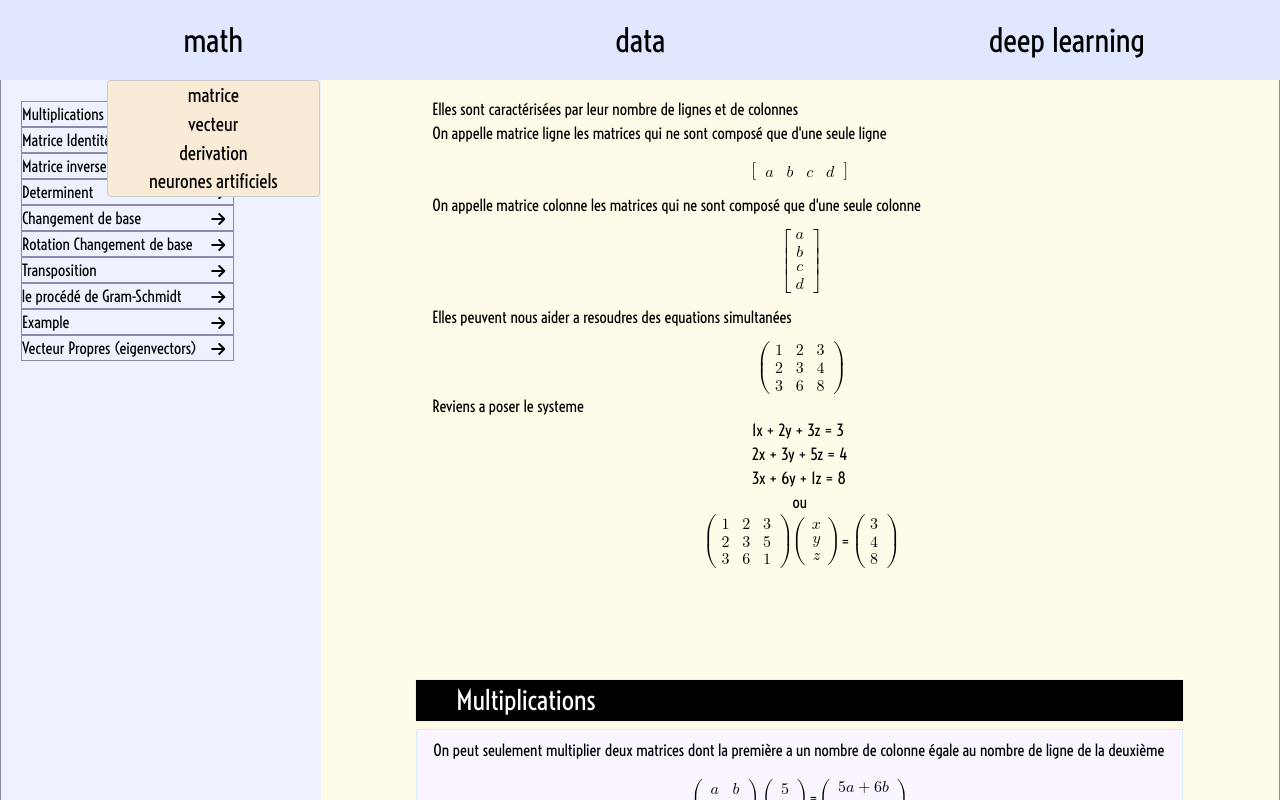
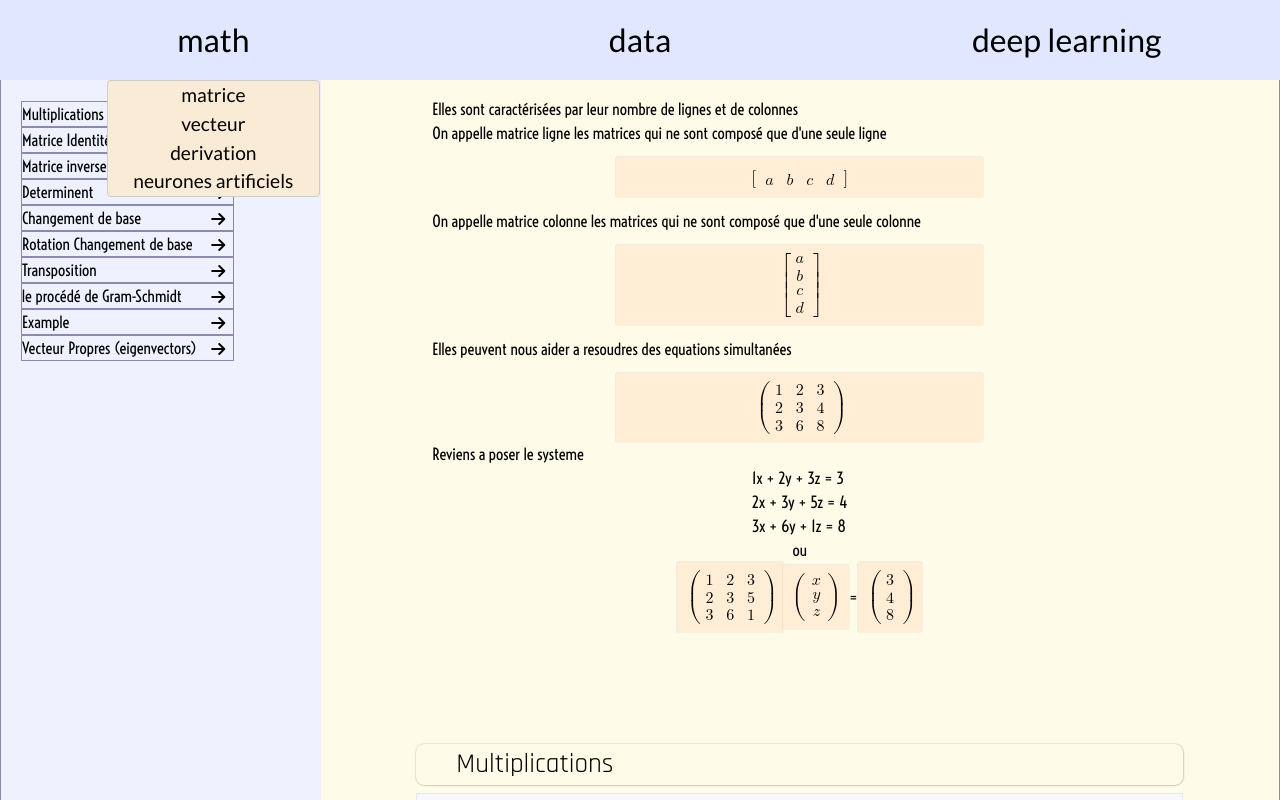
Before and after one commit to Stupnikjs/mathsvelte, a SvelteKit app: page /math/matrice in a window 1280 px wide. Shown: the top 800 px of the page. Built offline with nearby package versions, Linux system fonts and the light colour scheme.

Commit message:
font add

```diff
--- a/package.json
+++ b/package.json
@@ -25,7 +25,9 @@
 	},
 	"type": "module",
 	"dependencies": {
+		"@fontsource/lato": "^5.0.15",
 		"@fontsource/merriweather": "^5.0.8",
+		"@fontsource/rajdhani": "^5.0.8",
 		"@fontsource/voltaire": "^5.0.5",
 		"@svgdotjs/svg.js": "^3.2.0",
 		"@types/d3": "^7.4.0",
--- a/src/components/Footer.svelte
+++ b/src/components/Footer.svelte
@@ -4,7 +4,7 @@ import vercel from "../static/vercel.svg"
 import three from "../static/three.png"
 </script>
 
-<footer  class="footer items-center text-center voltaire w-full  text-xs ">
+<footer  class="footer items-center text-center voltaire w-full  text-xs p-5">
     <div class="flex justify-around items-center h-full fontsize">
         <p>developpé avec SvelteKit <img src={icon} class="w-1/4 inline" alt="svelte"></p>
         <p>Tailwindcss </p>
--- a/src/components/header.svelte
+++ b/src/components/header.svelte
@@ -1,6 +1,7 @@
 <script>
 
     import "@fontsource/voltaire";
+    import "@fontsource/lato";
     import DropDown from "./dropDown.svelte";
 
     let mathDrop = {
@@ -20,7 +21,7 @@
 
   </script>
 
-  <header class="bg-indigo-100 voltaire fixed w-full header h10">
+  <header class="bg-indigo-100 lato fixed w-full header h10">
         <nav class="flex items-center h10">
             <DropDown
             {...mathDrop}>
@@ -38,11 +39,11 @@
   </header>
 
   <style>
-    .voltaire {
-      font-family: "Voltaire", sans-serif;
-      z-index: 1;
+
+
+    .lato{
+      font-family: "Lato", sans-serif;
+      z-index:1;
     }
 
-
-
   </style>
--- a/src/components/item.svelte
+++ b/src/components/item.svelte
@@ -1,6 +1,8 @@
 <script lang="ts">
 import { onMount } from "svelte";
 import { deleteBlank } from "../functions/deleteBlank";
+import "@fontsource/rajdhani"
+
 
 $: style = "nothidden"
 
@@ -17,7 +19,7 @@ onMount(() => {
 
 
 
-<div class="pt-20  mx-auto w-4/5 fontsize" id={`${deleteBlank(title)}`}>
+<div class="pt-20  mx-auto w-4/5 fontsize rajdhani" id={`${deleteBlank(title)}`}>
 
         <h2 class="bg-yellow-50 pl-10 mb-2 shaddow merri">{title}</h2>
         <div class={style + " flex flex-col gap-2 fontsize border border-blue-100 p-2 bg-purple-50"}>
@@ -28,14 +30,16 @@ onMount(() => {
 <div class="separateur w-4/5 mx-auto mb-5" ></div>
 
 <style>
+    .round{
+        border-radius: 50%;
+    }
     .separateur{
         border-top: 0.5px solid grey;
     }
     h2{
         font-size: 1.7rem;
         white-space: nowrap;
-        background-color: black;
-        color: white;
+        border-radius: .5rem;
 
     }
     .separateur{
@@ -49,8 +53,10 @@ onMount(() => {
         display: flex;
     }
 
-
-    .shaddow{
+    .rajdhani{
+        font-family: "rajdhani", sans-serif;
+    }
+    :global(.shaddow){
         box-shadow: .01rem .01rem .1rem  gray;
     }
 </style>
--- a/src/katex/katex.svelte
+++ b/src/katex/katex.svelte
@@ -27,7 +27,7 @@
 
   </script>
 
-  <div class={tailwind} bind:this={mathElement}></div>
+  <div class={tailwind + " bg-orange-100 w-1/2 m-auto p-2 shaddow"} bind:this={mathElement}></div>
 
   <style>
 
--- a/src/routes/+layout.svelte
+++ b/src/routes/+layout.svelte
@@ -37,7 +37,6 @@
             <div class={myclasses}>
                     <slot />
             </div>
-            <Footer></Footer>
         </div>
 
 
--- a/src/routes/+page.svelte
+++ b/src/routes/+page.svelte
@@ -1,8 +1,7 @@
 <script lang="ts">
     import "../style/style.css"
     import "@fontsource/voltaire"
-    import icon from "../static/favicon.png"
-    import TestTrain from "../three/TestTrain.svelte";
+    import "@fontsource/lato"
     import OnlineEx from "../three/OnlineEx.svelte";
 
 
@@ -18,18 +17,12 @@
 
 
 
-   <div style=" background-color:beige">
-     <OnlineEx ratio={4}></OnlineEx>
-   </div>
    <div class="p-5 bg-pink-100 voltaire py-20 text-3xl">
 
-    <div class="bg-indigo-300 p-5 text-center mt-10 h-96">
+    <div class="bg-indigo-300 p-5 text-center mt-10 full">
       <h1 class="voltaire  text-center"> Bienvenue sur MathSvelte </h1>
       <h2> Blog éducatif consacré aux Mathematiques, au developpement et Machine Learning </h2>
-
     </div>
-
-
    </div>
 
 
@@ -42,6 +35,8 @@
 
 
 <style>
-
+   .full{
+    height: 100vh;
+   }
 
 </style>
--- a/src/routes/math/vecteur/+page.svelte
+++ b/src/routes/math/vecteur/+page.svelte
@@ -46,7 +46,6 @@
                 <Matrix arr={[["x"], ["y"], ["z"]]} tailwind="text-xs inline" type="b"></Matrix>
             </div>
         </Item>
-        <Vectordemo></Vectordemo>
     </div>
 
 
```
Also changed, not shown: 2 other files (tests, documents, lock files or other folders).
